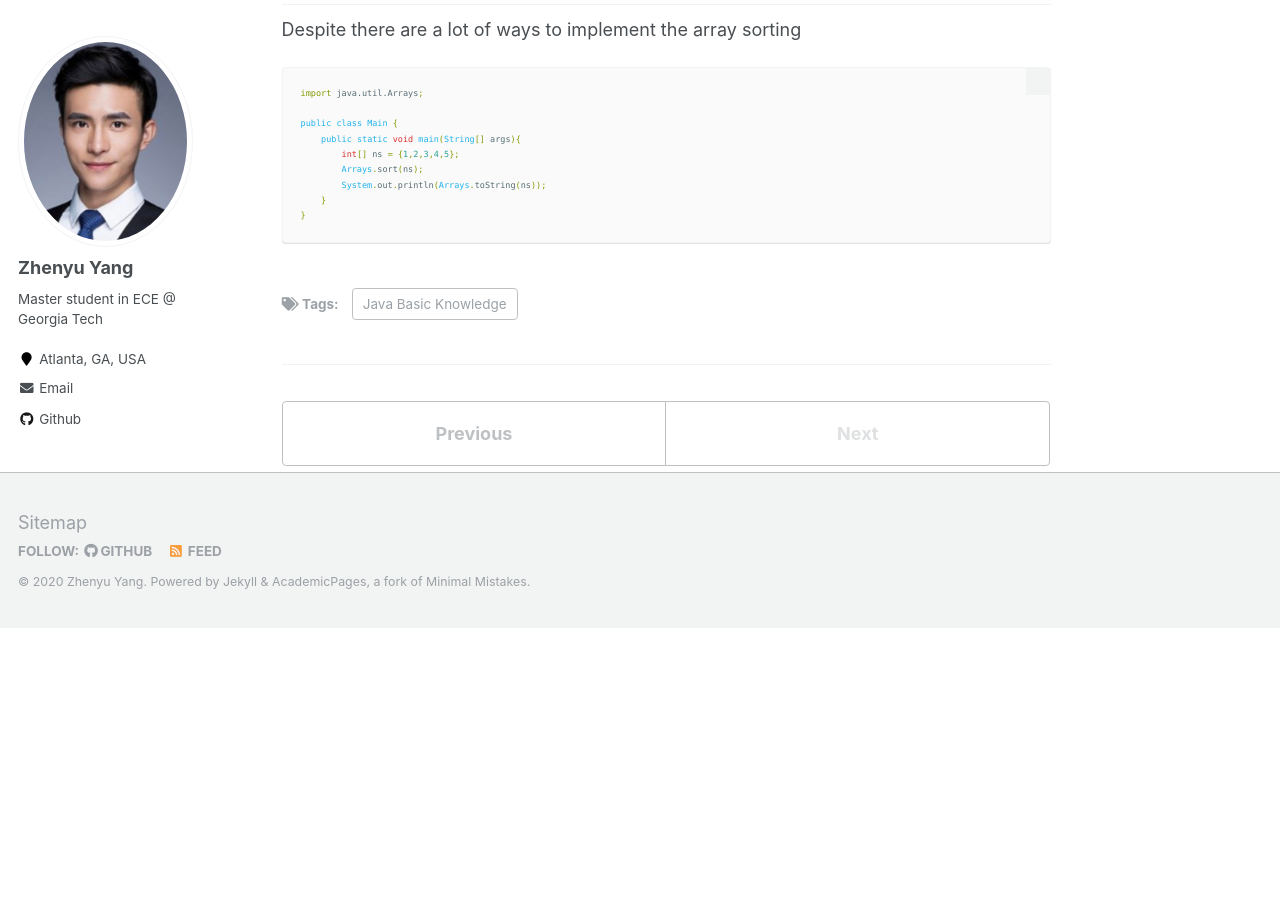
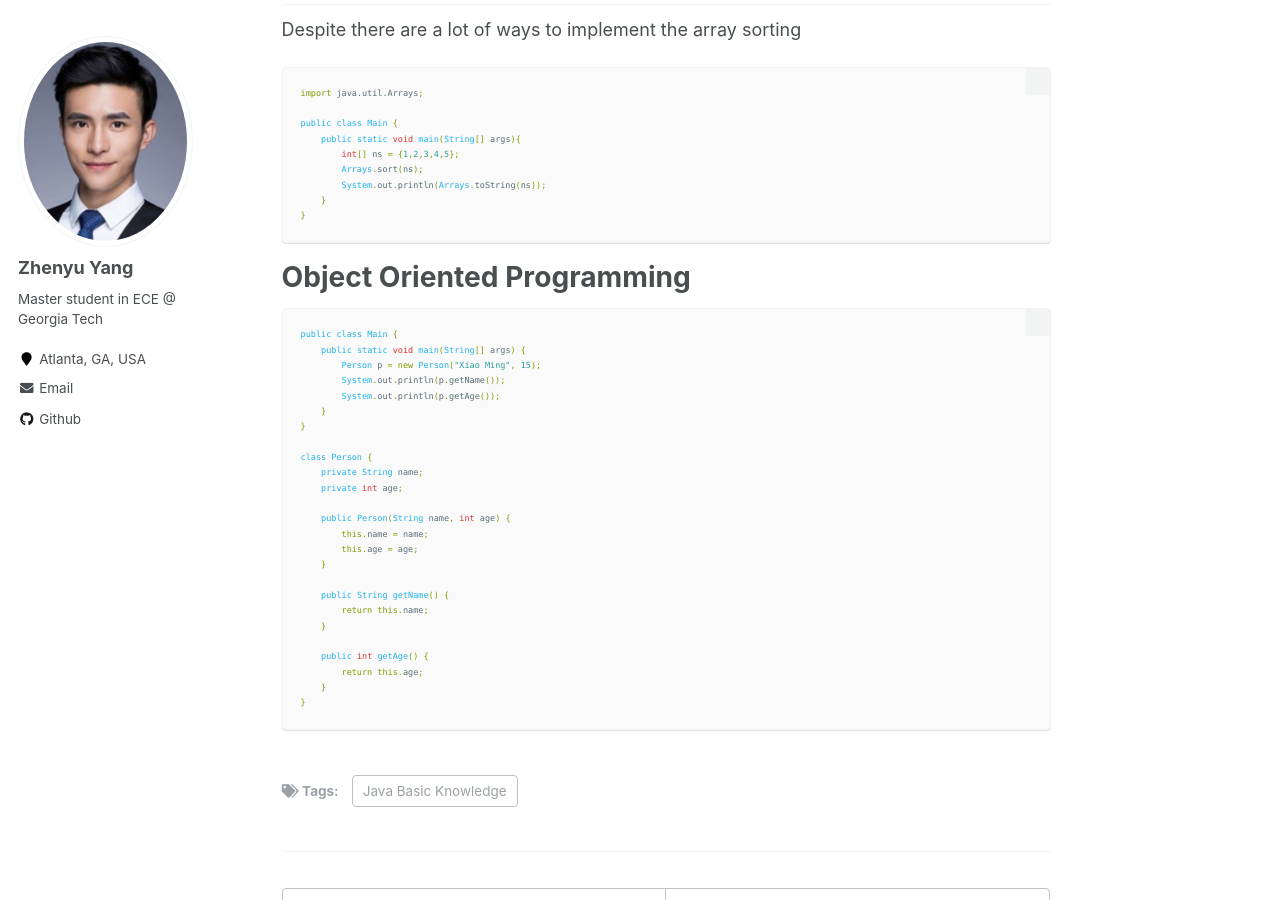
Before and after one commit to azpeteryang/azpeteryang.github.io, a Jekyll site: the page built from _posts/2020-05-21-blog-post-5.md, in a window 1280 px wide and 900 px high, scrolled down 3318 px. Built offline with Jekyll 4.4.1, drawn with Linux system fonts in a browser that asks for light colours; a file with an impossible date is left out; before the commit the page ends 3946 px from its top, so only the background shows below that.

Commit message:
Update 2020-05-21-blog-post-5.md

````diff
--- a/_posts/2020-05-21-blog-post-5.md
+++ b/_posts/2020-05-21-blog-post-5.md
@@ -162,3 +162,32 @@ public class Main {
     }
 }
 ```
+
+# Object Oriented Programming
+```java
+public class Main {
+    public static void main(String[] args) {
+        Person p = new Person("Xiao Ming", 15);
+        System.out.println(p.getName());
+        System.out.println(p.getAge());
+    }
+}
+
+class Person {
+    private String name;
+    private int age;
+
+    public Person(String name, int age) {
+        this.name = name;
+        this.age = age;
+    }
+
+    public String getName() {
+        return this.name;
+    }
+
+    public int getAge() {
+        return this.age;
+    }
+}
+```
````
